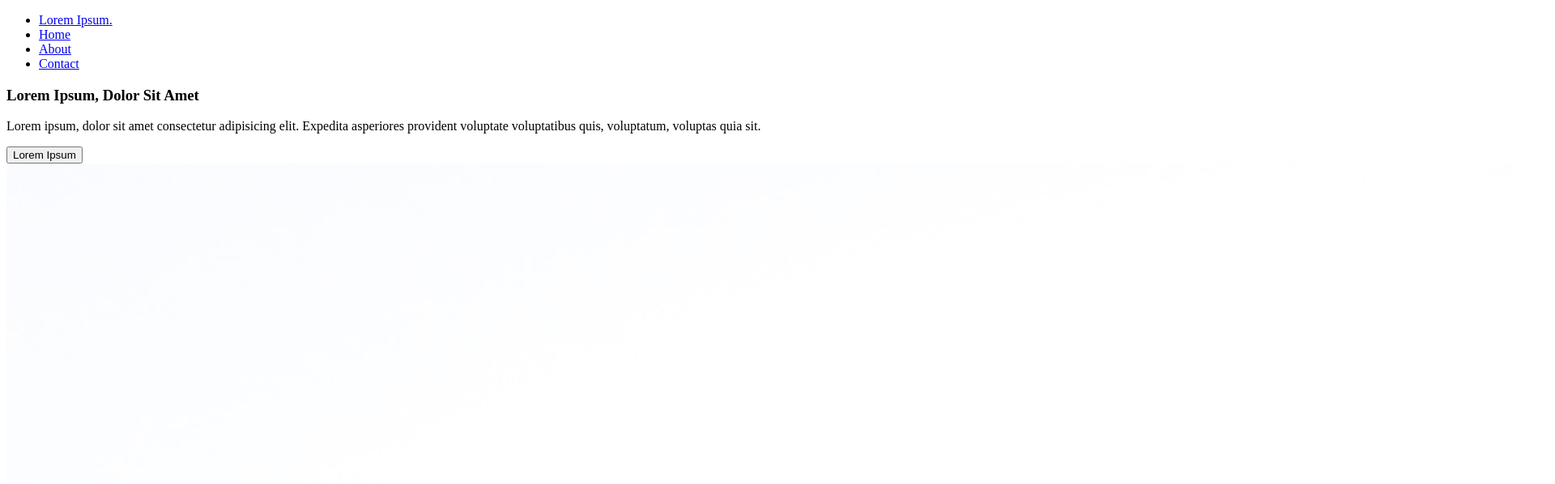
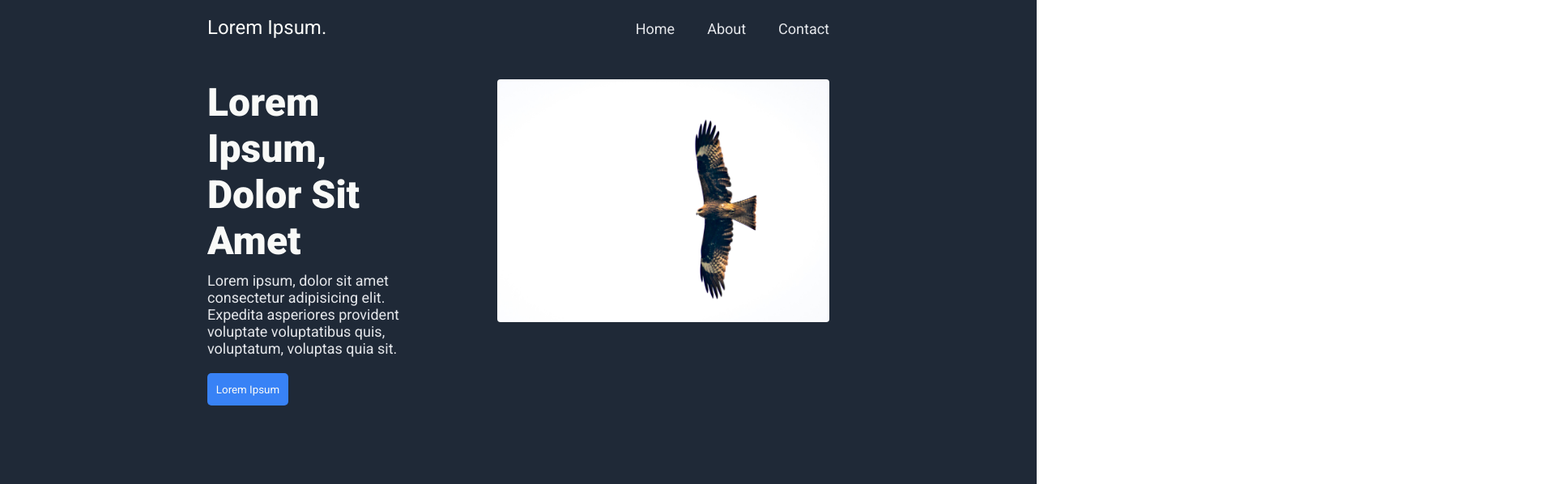
Before and after one commit to giannisvoz/landing-page, a plain HTML site: page index.html in a window 1280 px wide. Shown: the top 598 px of the page at 81% size, 1920 px wide, since content can reach past the window. Drawn offline with Linux system fonts and the light colour scheme; the site is published under a folder, as on GitHub Pages, so addresses that start at the root find nothing.

Commit message:
Edit the file structure of the project

```diff
--- a/index.html
+++ b/index.html
@@ -6,7 +6,7 @@
   <link rel="preconnect" href="https://fonts.googleapis.com">
   <link rel="preconnect" href="https://fonts.gstatic.com" crossorigin>
   <link href="https://fonts.googleapis.com/css2?family=Roboto:ital,wght@0,400;0,700;0,900;1,100&display=swap" rel="stylesheet">
-  <link rel="stylesheet" href="/styles.css">
+  <link rel="stylesheet" href="./css/styles.css">
 </head>
 <body>
   <main>
```
Also changed, not shown: css/styles.css (renamed from styles.css).
